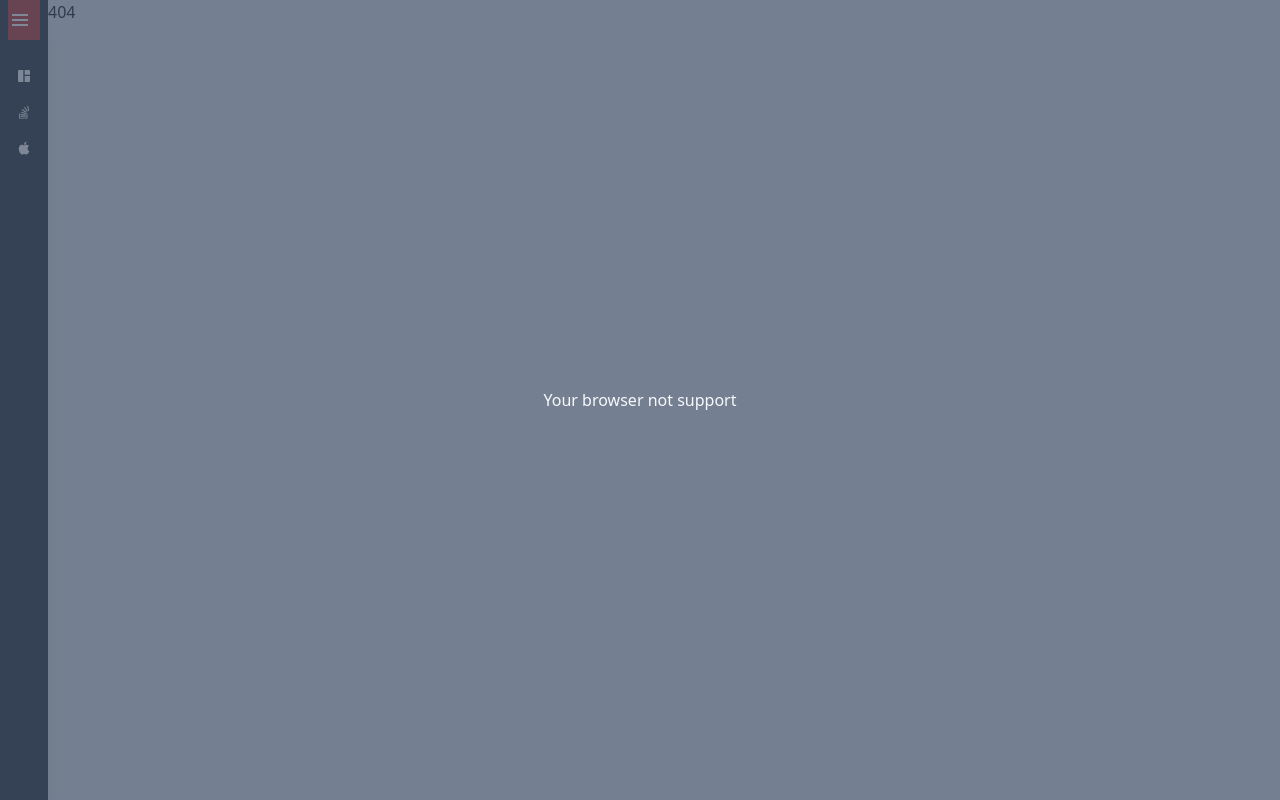
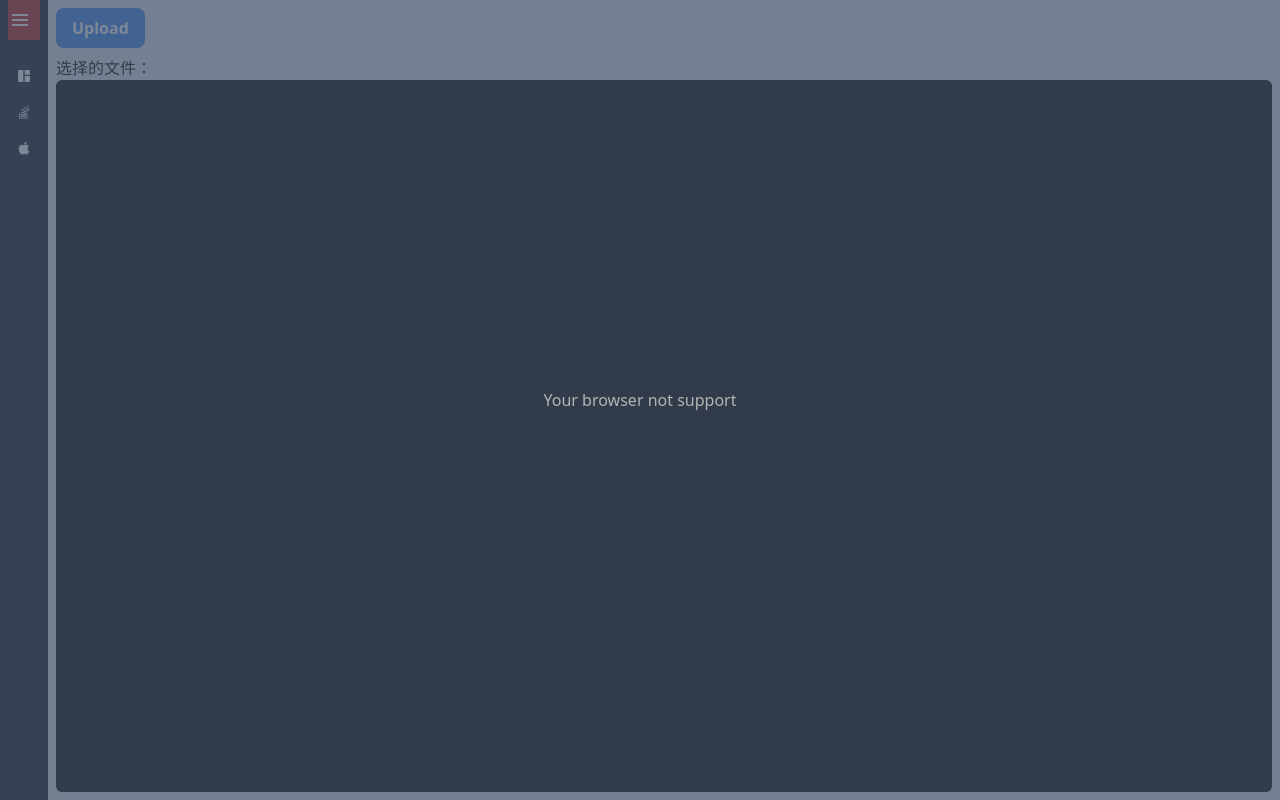
Before and after one commit to greycodee/VidConvert, a React (Vite) app: page /VidConvert/text in a window 1280 px wide. Before the commit this address had no page. Built offline with nearby package versions, Linux system fonts and the light colour scheme; what @ffmpeg/ffmpeg would draw is missing.

Commit message:
add TextFileInput page

```diff
--- /dev/null
+++ b/src/components/TextFileInput.jsx
@@ -0,0 +1,47 @@
+import { useState,useRef } from "react";
+
+function TextFileInput() {
+    // const [file, setFile] = useState(null);
+    const [fileName, setFileName] = useState("");
+    const [textContent, setTextContent] = useState("");
+
+    const fileInputRef = useRef(null);
+
+    const handleFileInputChange = (event) => {
+      const file = event.target.files[0];
+      setFileName(file.name);
+    //   setFile(file);
+      const reader = new FileReader();
+    reader.onload = (event) => {
+      setTextContent(event.target.result);
+    };
+    reader.readAsText(file);
+
+    };
+
+    const handleUploadButtonClick = () => {
+      fileInputRef.current.click();
+    };
+
+
+  return (
+    <div className="p-2 flex flex-col w-full h-full">
+      <div className="h-12">
+      <input
+        type="file"
+        ref={fileInputRef}
+        style={{ display: 'none' }}
+        onChange={handleFileInputChange}
+      />
+        <button className="btn" onClick={handleUploadButtonClick}>Upload</button>
+
+      </div>
+      <span>选择的文件：{fileName}</span>
+      <pre className="text-white w-full bg-black flex-1 p-2 rounded-md overflow-scroll">
+        {textContent}
+      </pre>
+    </div>
+  );
+}
+
+export default TextFileInput;
--- a/src/index.css
+++ b/src/index.css
@@ -1,3 +1,9 @@
 @tailwind base;
 @tailwind components;
 @tailwind utilities;
+
+@layer components {
+  .btn {
+    @apply bg-blue-500 text-white font-bold py-2 px-4 rounded-lg;
+  }
+}
--- a/src/main.jsx
+++ b/src/main.jsx
@@ -5,6 +5,7 @@ import M3U8ToMP4 from "./pages/M3U8ToMP4.jsx";
 import WaterMark from "./pages/WaterMark.jsx";
 import Dashboard from "./pages/Dashboard.jsx";
 import Error from "./pages/Error.jsx";
+import TextFileInput from "./components/TextFileInput.jsx";
 import "./index.css";
 import { BrowserRouter, useRoutes } from "react-router-dom";
 
@@ -31,7 +32,10 @@ const routeData = [
       {
         path: "*",
         element: <Error />,
-
+      },
+      {
+        path: "/text",
+        element: <TextFileInput />,
       }
     ]
   }
```
